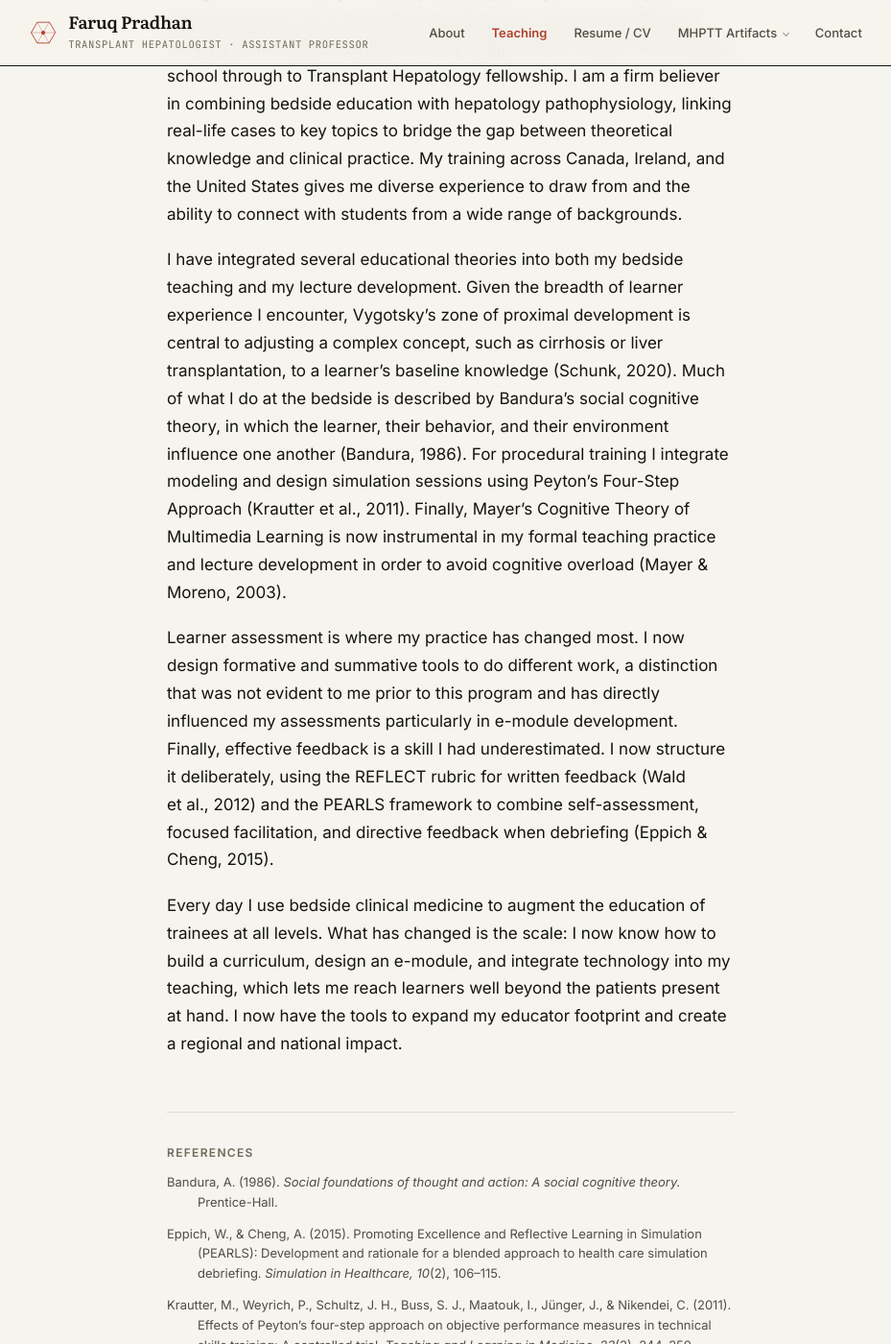
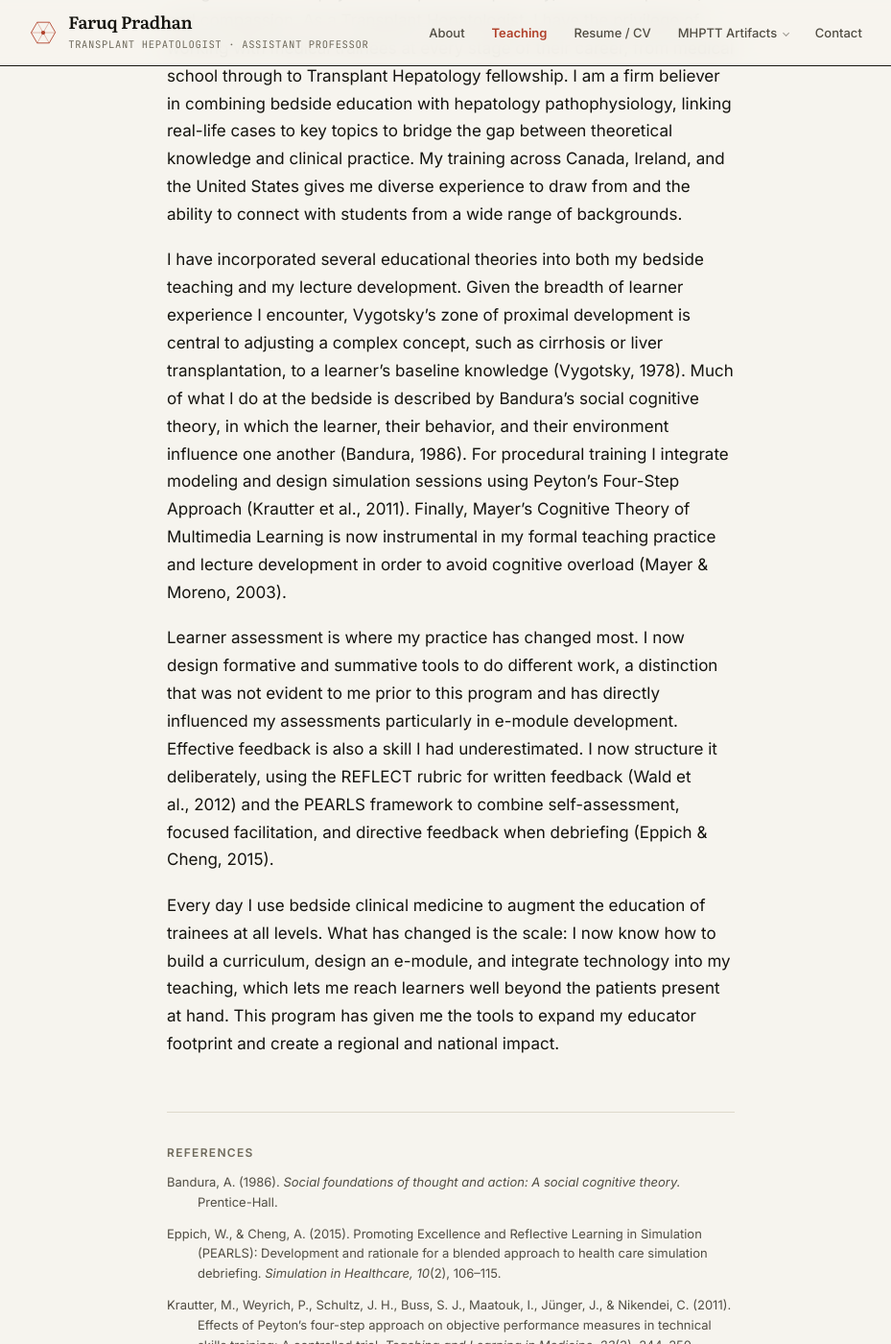
Before and after one commit to fpradhan/fpradhan.github.io, a Jekyll site: the page built from teaching.md, in a window 1280 px wide and 1400 px high, scrolled down 634 px. Shown: the whole window at 96% size, without its empty margins (170-1099 px from the left). Built offline with Jekyll 4.4.1, drawn with Linux system fonts in a browser that asks for light colours; some of the changed text lies outside the part shown.

Commit message:
Four edits to the educational philosophy
  - the doubled "Finally" goes from paragraph four, where it enumerated
    only a second item; paragraph three keeps its own, which is a genuine
    fourth in a list of four theories. It becomes "Effective feedback is
    also a skill I had underestimated."
  - the first "integrated" in paragraph three becomes "incorporated"
  - the closing sentence now reads "This program has given me the tools"
  - the zone of proximal development is cited to Vygotsky (1978) rather
    than through Schunk, and the reference list swaps accordingly

464 words, still inside 400 to 600. All six citations resolve, no
reference is unused, and the list stays alphabetical.

Co-Authored-By: Claude Opus 5 <noreply@anthropic.com>
Claude-Session: https://claude.ai/code/session_01SajNJDGDkt5q5fCgsPRcNk

```diff
--- a/teaching.md
+++ b/teaching.md
@@ -23,11 +23,11 @@ to key topics to bridge the gap between theoretical knowledge and clinical pract
 across Canada, Ireland, and the United States gives me diverse experience to draw from and the
 ability to connect with students from a wide range of backgrounds.
 
-I have integrated several educational theories into both my bedside teaching and my lecture
+I have incorporated several educational theories into both my bedside teaching and my lecture
 development. Given the breadth of learner experience I encounter, Vygotsky's zone of proximal
 development is central to adjusting a complex concept, such as cirrhosis or liver transplantation,
-to a learner's baseline knowledge (Schunk, 2020). Much of what I do at the bedside is described by
-Bandura's social cognitive theory, in which the learner, their behavior, and their environment
+to a learner's baseline knowledge (Vygotsky, 1978). Much of what I do at the bedside is described
+by Bandura's social cognitive theory, in which the learner, their behavior, and their environment
 influence one another (Bandura, 1986). For procedural training I integrate modeling and design
 simulation sessions using Peyton's Four-Step Approach (Krautter et al., 2011). Finally, Mayer's
 Cognitive Theory of Multimedia Learning is now instrumental in my formal teaching practice and
@@ -35,17 +35,16 @@ lecture development in order to avoid cognitive overload (Mayer & Moreno, 2003).
 
 Learner assessment is where my practice has changed most. I now design formative and summative
 tools to do different work, a distinction that was not evident to me prior to this program and has
-directly influenced my assessments particularly in e-module development. Finally, effective
-feedback is a skill I had underestimated. I now structure it deliberately, using the REFLECT
-rubric for written feedback (Wald et al., 2012) and the PEARLS framework to combine
-self-assessment, focused facilitation, and directive feedback when debriefing (Eppich & Cheng,
-2015).
+directly influenced my assessments particularly in e-module development. Effective feedback is
+also a skill I had underestimated. I now structure it deliberately, using the REFLECT rubric for
+written feedback (Wald et al., 2012) and the PEARLS framework to combine self-assessment, focused
+facilitation, and directive feedback when debriefing (Eppich & Cheng, 2015).
 
 Every day I use bedside clinical medicine to augment the education of trainees at all levels. What
 has changed is the scale: I now know how to build a curriculum, design an e-module, and integrate
 technology into my teaching, which lets me reach learners well beyond the patients present at
-hand. I now have the tools to expand my educator footprint and create a regional and national
-impact.
+hand. This program has given me the tools to expand my educator footprint and create a regional
+and national impact.
 
 <section class="references" markdown="1">
 
@@ -65,7 +64,8 @@ skills training: A controlled trial. *Teaching and Learning in Medicine, 23*(3),
 Mayer, R. E., & Moreno, R. (2003). Nine ways to reduce cognitive load in multimedia learning.
 *Educational Psychologist, 38*(1), 43–52.
 
-Schunk, D. H. (2020). *Learning theories: An educational perspective* (8th ed.). Pearson.
+Vygotsky, L. S. (1978). *Mind in society: The development of higher psychological processes.*
+Harvard University Press.
 
 Wald, H. S., Borkan, J. M., Taylor, J. S., Anthony, D., & Reis, S. P. (2012). Fostering and
 evaluating reflective capacity in medical education: Developing the REFLECT rubric for assessing
```
